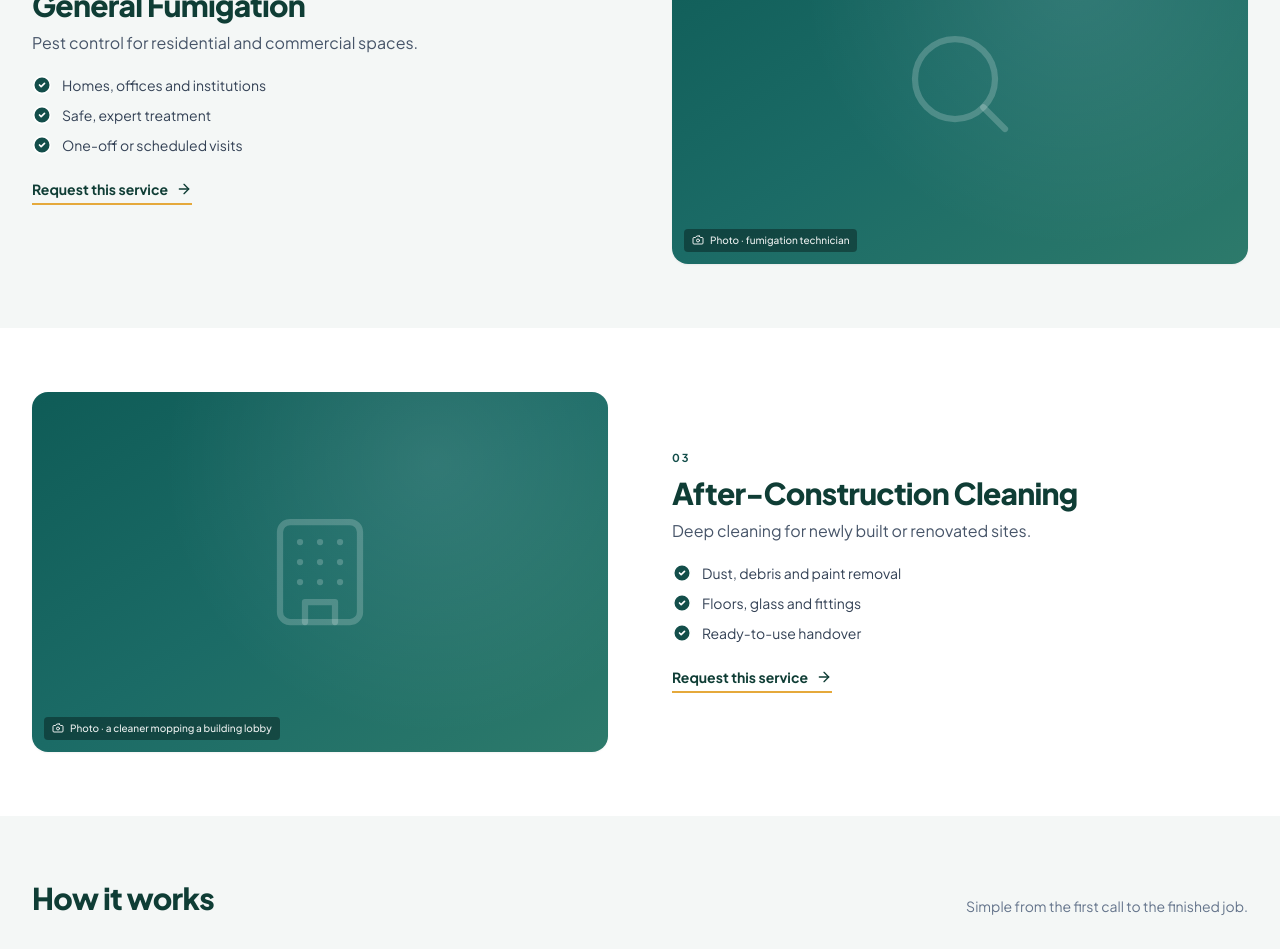
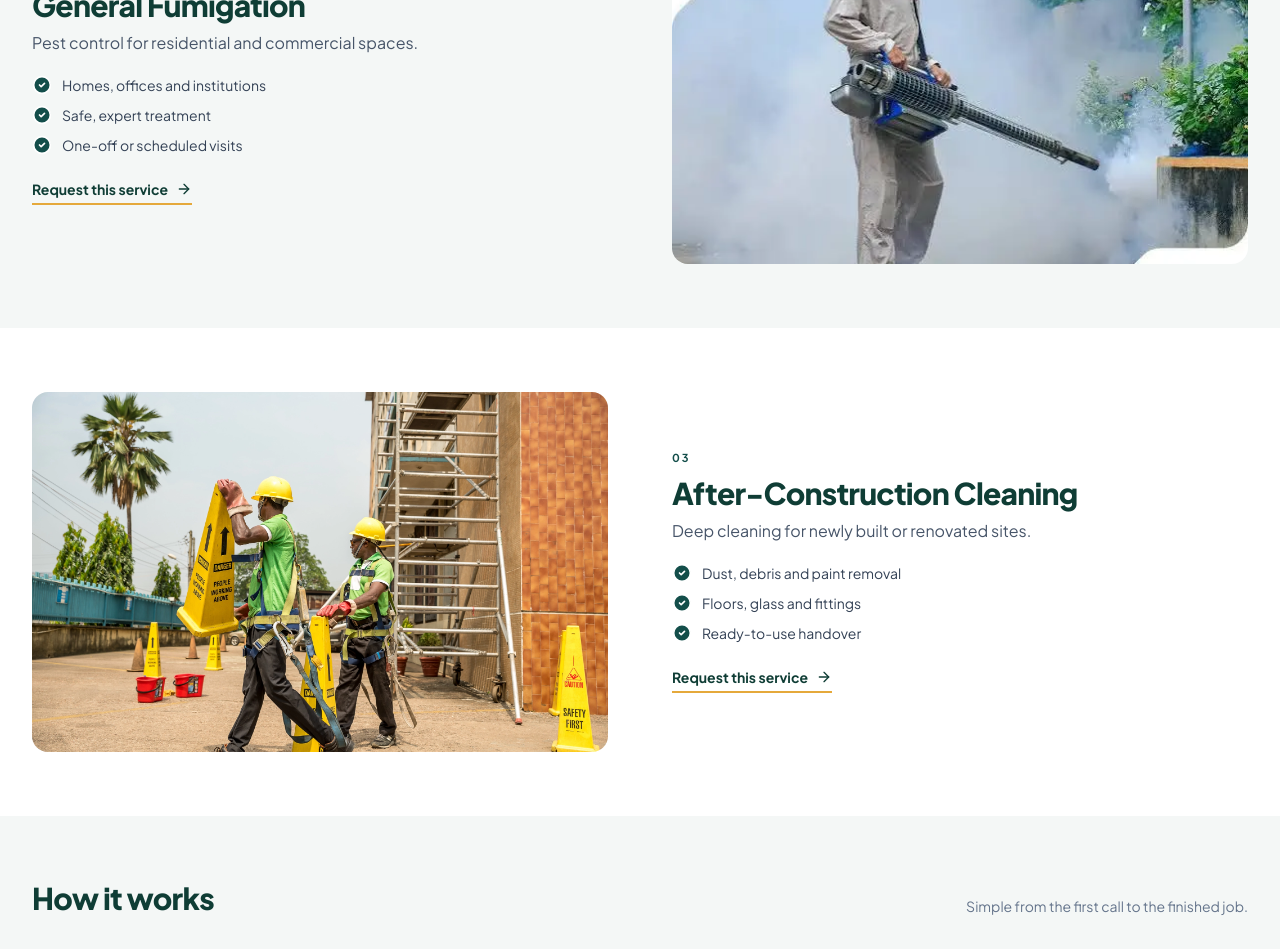
Before and after one commit to 01TGMA/VKQAV, a React (Vite) app: page /services/facility-maintenance in a window 1280 px wide. Shown: the part 1550-2499 px from the top of the page. Built offline with nearby package versions, Linux system fonts and the light colour scheme.

Commit message:
Removed image placeholders

```diff
--- a/src/components/ServiceLayout.jsx
+++ b/src/components/ServiceLayout.jsx
@@ -21,6 +21,7 @@ function ServiceRow({ service, index }) {
           <PlaceholderImage
             icon={service.icon}
             label={service.imageLabel}
+            src={service.image}
             tone={service.tone}
             ratio="aspect-[16/10]"
           />
--- a/src/data/services.js
+++ b/src/data/services.js
@@ -33,6 +33,7 @@ export const PROCUREMENT_CATERING = {
       icon: Building2,
       tone: 'bronze',
       imageLabel: 'building materials on site',
+      image: '/images/your-file.webp',
       summary: 'Sourcing quality cement, tiles, iron rods and finishings direct to site.',
       points: ['Quality-checked materials', 'Competitive sourcing', 'Delivered directly to site'],
     },
@@ -41,6 +42,7 @@ export const PROCUREMENT_CATERING = {
       icon: Banknote,
       tone: 'teal',
       imageLabel: 'supplies and stock',
+      image: '/images/stockroom.webp',
       summary: 'Bulk purchasing for corporate or domestic needs.',
       points: ['Office and household supplies', 'Bulk purchasing', 'Clear receipts and records'],
     },
@@ -69,6 +71,7 @@ export const FACILITY_MAINTENANCE = {
       icon: Search,
       tone: 'teal',
       imageLabel: 'fumigation technician',
+      image: '/images/fumigation.webp',
       summary: 'Pest control for residential and commercial spaces.',
       points: ['Homes, offices and institutions', 'Safe, expert treatment', 'One-off or scheduled visits'],
     },
@@ -77,7 +80,7 @@ export const FACILITY_MAINTENANCE = {
       icon: Building,
       tone: 'teal',
       imageLabel: 'a cleaner mopping a building lobby',
-      image: '/images/cleaner-lobby.webp',
+      image: '/images/Height.webp',
       summary: 'Deep cleaning for newly built or renovated sites.',
       points: ['Dust, debris and paint removal', 'Floors, glass and fittings', 'Ready-to-use handover'],
     },
@@ -135,6 +138,7 @@ export const DOMESTIC_FAMILY_CARE = {
       icon: Home,
       tone: 'teal',
       imageLabel: 'domestic staff at work',
+      image: '/images/laundry.webp',
       summary: 'Vetted house staff and retail personnel.',
       points: ['Housekeeping and cooking support', 'Retail and sales personnel', 'Background-checked staff'],
     },
@@ -143,6 +147,7 @@ export const DOMESTIC_FAMILY_CARE = {
       icon: MapPin,
       tone: 'gold',
       imageLabel: 'market shopping delivery',
+      image: '/images/shoper.webp',
       summary: 'Doorstep delivery from local markets or supermarkets of your choice.',
       points: ['Market and supermarket shopping', 'Errands and pickups', 'Delivered to your door'],
     },
```
Also changed, not shown: public/images/Height.webp (added).
